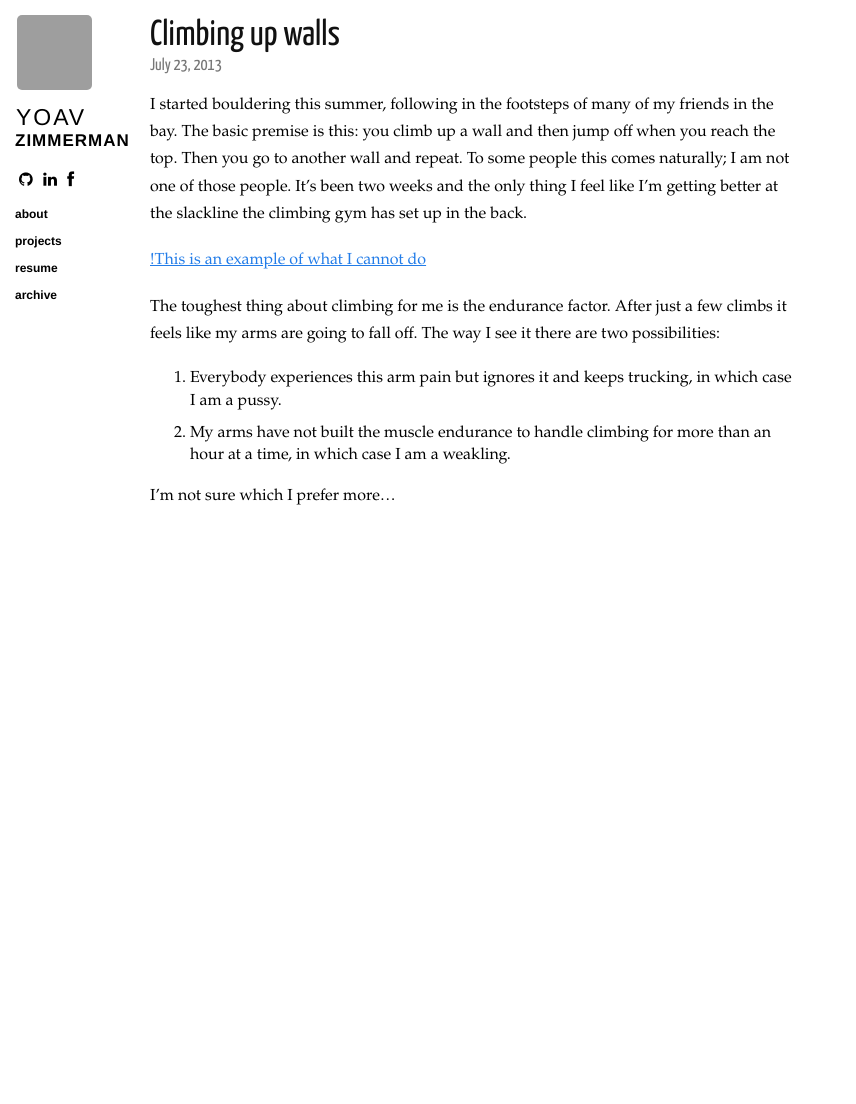
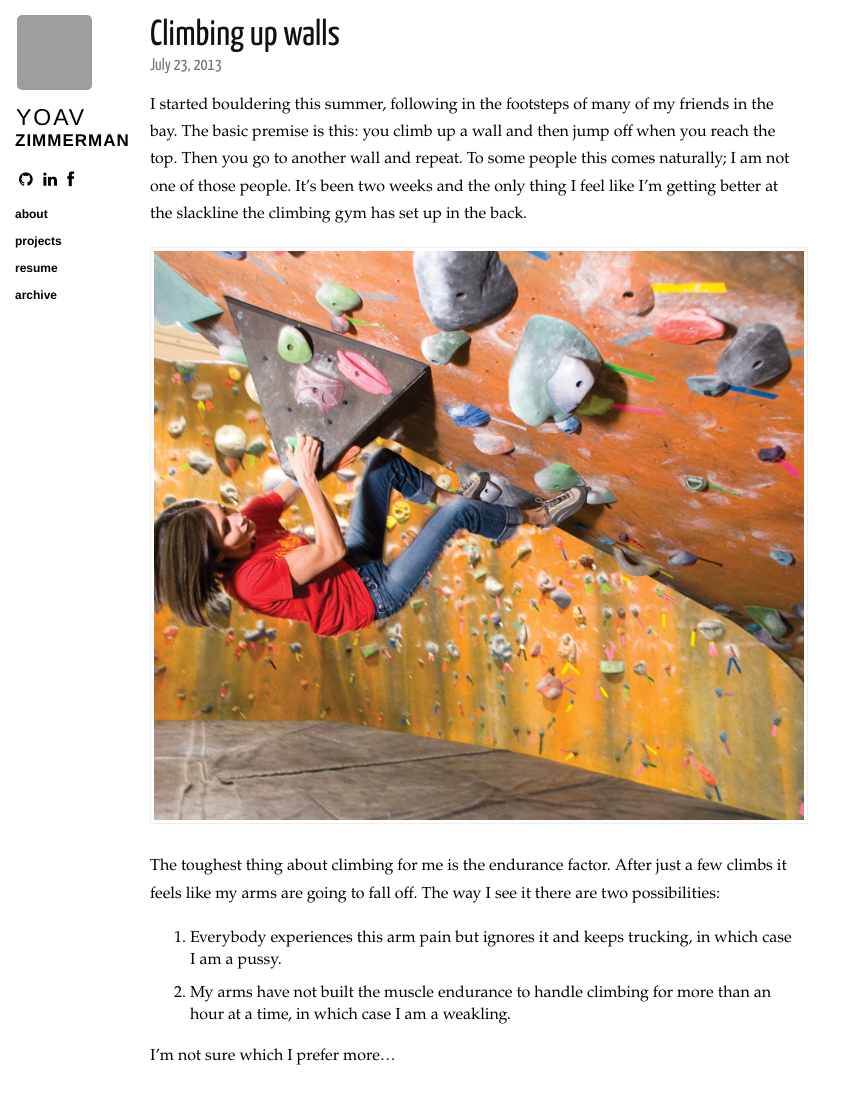
Before and after one commit to holman/left, a Jekyll site: the page built from _posts/2013-07-23-climbing.md, in a window 1280 px wide and 1170 px high. Shown: the top 1104 px of the window, without its empty margins (0-856 px from the left). Built offline with Jekyll 4.4.1, drawn with Linux system fonts in a browser that asks for light colours; nearby versions of some CDN libraries; Markdown is read by kramdown in place of the engine named in the settings; grey boxes are pictures that could not be loaded.

Commit message:
alt text fix

```diff
--- a/_posts/2013-07-23-climbing.md
+++ b/_posts/2013-07-23-climbing.md
@@ -6,7 +6,7 @@
 
 I started bouldering this summer, following in the footsteps of many of my friends in the bay. The basic premise is this: you climb up a wall and then jump off when you reach the top. Then you go to another wall and repeat. To some people this comes naturally; I am not one of those people. It's been two weeks and the only thing I feel like I'm getting better at the slackline the climbing gym has set up in the back.
 
-[!This is an example of what I cannot do](/images/bouldering.jpg)
+![alt-text](/images/bouldering.jpg "This is an example of what I cannot do")
 
 The toughest thing about climbing for me is the endurance factor. After just a few climbs it feels like my arms are going to fall off. The way I see it there are two possibilities:
 
```
